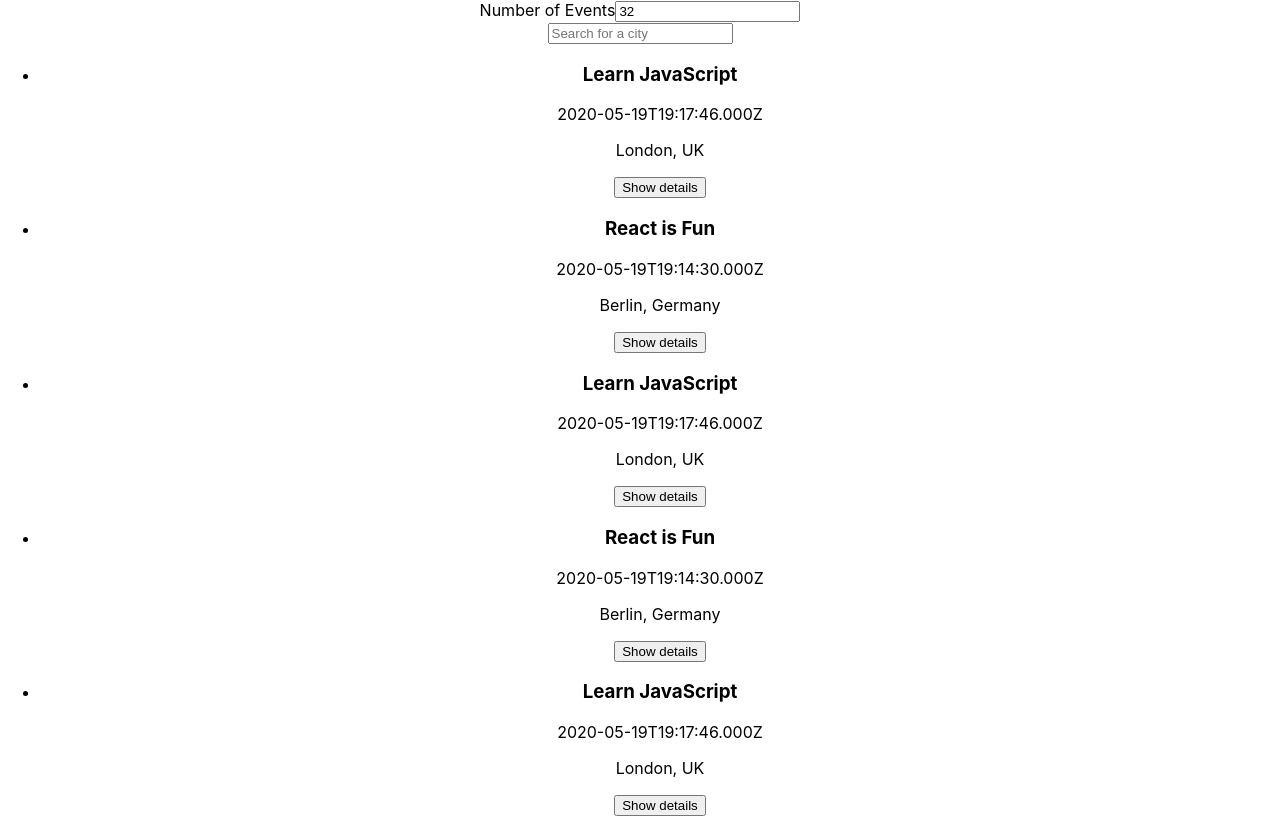
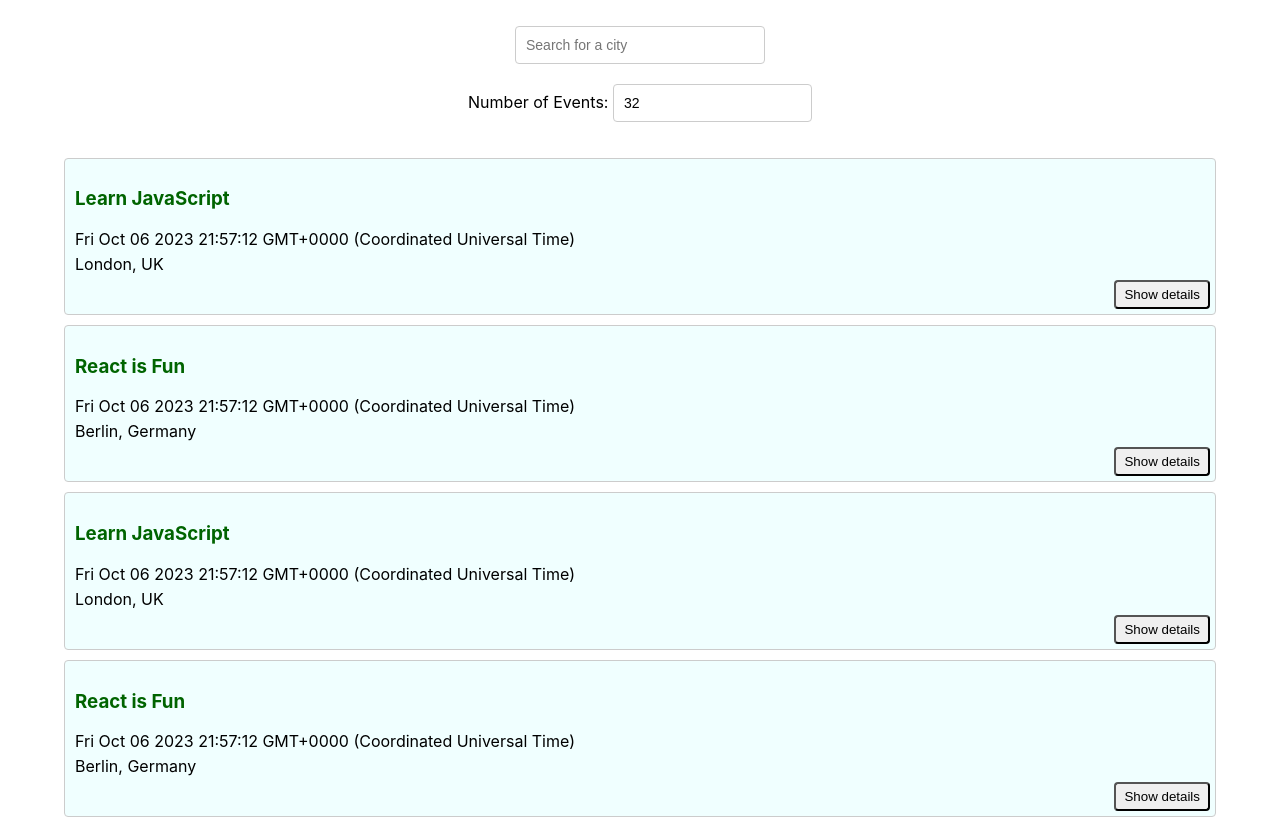
Before and after one commit to pwela/meet, a React (Create React App) app: page / in a window 1280 px wide. Shown: the top 819 px of the page. Built offline with nearby package versions, Linux system fonts and the light colour scheme.

Commit message:
Exercise 4.5

```diff
--- a/src/App.css
+++ b/src/App.css
@@ -1,3 +1,4 @@
+/*
 .App {
   text-align: center;
 }
@@ -35,4 +36,110 @@
   to {
     transform: rotate(360deg);
   }
+}*/
+@import url(https://fonts.googleapis.com/css?family=Roboto:500);
+.App {
+  text-align: center;
+  padding: 2% 5%;
 }
+
+.App * {
+  box-sizing: border-box;
+}
+
+ul {
+  padding: 0;
+  list-style: none;
+}
+
+p {
+  margin: 5px 0;
+}
+
+input[type="text"],
+input[type="number"] {
+  padding: 8px 6px 8px 10px;
+  border-radius: 4px;
+  outline: none;
+  border: 1px solid #ccc;
+  font-size: 14px;
+  line-height: 20px;
+  align-self: center;
+  height: 38px;
+  margin-bottom: 20px;
+}
+input[type="text"]:hover,
+input[type="number"]:hover {
+  border: 2px solid darkgreen;
+  background-color: lightgreen;
+  color: darkgreen;
+}
+
+.city {
+  width: 250px;
+}
+
+#city-search {
+  display: flex;
+  flex-direction: column;
+  margin: auto;
+  position: relative;
+}
+
+.suggestions {
+  width: 250px;
+  position: absolute;
+  top: 45px;
+  z-index: 2;
+  align-self: center;
+  margin: 0;
+  font-size: 14px;
+  box-shadow: 10px 10px 16px -12px rgba(0, 0, 0, 0.75);
+}
+
+.suggestions > li {
+  text-align: left;
+  padding: 8px 6px 8px 10px;
+  background-color: #eee;
+  cursor: default;
+}
+
+.suggestions > li:last-child {
+  border-bottom-left-radius: 4px;
+  border-bottom-right-radius: 4px;
+}
+
+.suggestions > li:hover {
+  background-color: #bcdcdb;
+}
+
+.event {
+  padding: 10px 10px 35px;
+  margin-bottom: 10px;
+  text-align: left;
+  border: 1px solid #ccc;
+  border-radius: 4px;
+  position: relative;
+  background-color: azure;
+}
+.event:hover {
+  border: 3px solid green;
+}
+
+.details-btn {
+  position: absolute;
+  right: 5px;
+  bottom: 5px;
+  padding: 5px 8px;
+  border-radius: 4px;
+  outline: none;
+  cursor: pointer;
+}
+
+.details-btn:hover {
+  background-color: green;
+  color: white;
+}
+h3 {
+  color: darkgreen;
+}
--- a/src/App.js
+++ b/src/App.js
@@ -24,11 +24,11 @@
   };
   useEffect(() => {
     fetchData();
-  }, [currentCity]);
+  }, [currentCity, currentNOE]);
   return (
     <div className="App">
-      <NumberOfEvents />
       <CitySearch allLocations={allLocations} setCurrentCity={setCurrentCity} />
+      <NumberOfEvents currentNOE={currentNOE} setCurrentNOE={setCurrentNOE} />
       <EventList events={events} />
     </div>
   );
--- a/src/components/CitySearch.js
+++ b/src/components/CitySearch.js
@@ -1,5 +1,4 @@
 import { useState, useEffect } from "react";
-import App from "../App";
 
 const CitySearch = ({ allLocations, setCurrentCity }) => {
   const [showSuggestions, setShowSuggestions] = useState(false);
@@ -45,7 +44,7 @@
               </li>
             );
           })}
-          <li key="See all cities">
+          <li onClick={handleItemClicked} key="See all cities">
             <b>See all cities</b>
           </li>
         </ul>
--- a/src/components/Event.js
+++ b/src/components/Event.js
@@ -10,9 +10,9 @@
     }
   };
   return (
-    <li>
+    <li className="event">
       <h3>{event ? event.summary : null}</h3>
-      <p>{event ? event.created : null}</p>
+      <p>{event ? Date(event.created) : null}</p>
       <p>{event ? event.location : null}</p>
       {showDetails ? (
         <div role="region" className="details_section">
@@ -23,10 +23,14 @@
               <p>{event.description}</p>
             </>
           ) : null}
-          <button onClick={toggleDetails}>Hide details</button>
+          <button className="details-btn" onClick={toggleDetails}>
+            Hide details
+          </button>
         </div>
       ) : (
-        <button onClick={toggleDetails}>Show details</button>
+        <button className="details-btn" onClick={toggleDetails}>
+          Show details
+        </button>
       )}
     </li>
   );
--- a/src/components/NumberOfEvents.js
+++ b/src/components/NumberOfEvents.js
@@ -1,22 +1,24 @@
-import { useState } from "react";
+//import { useState } from "react";
+//import { waitFor } from '@testing-library/react';
 
-const NumberOfEvents = () => {
-  const [eventNumber, setEventNumber] = useState(32);
+const NumberOfEvents = ({ currentNOE, setCurrentNOE }) => {
+  // const [eventNumber, setEventNumber] = useState(32);
   const handleNumberChange = (event) => {
     const value = event.target.value;
-    setEventNumber(value);
+    setCurrentNOE(value);
   };
+
   return (
     <div id="number-of-events">
-      <label htmlFor="event-number">Number of Events</label>
+      <label htmlFor="event-number">Number of Events: </label>
       <input
         type="text"
         id="event-number"
         name="event-number"
         placeholder="32"
-        value={eventNumber}
+        value={currentNOE}
         onChange={handleNumberChange}
-        //defaultValue={32}
+        defaultValue={32}
       />
     </div>
   );
```
Also changed, not shown: 2 other files (tests, documents, lock files or other folders).
